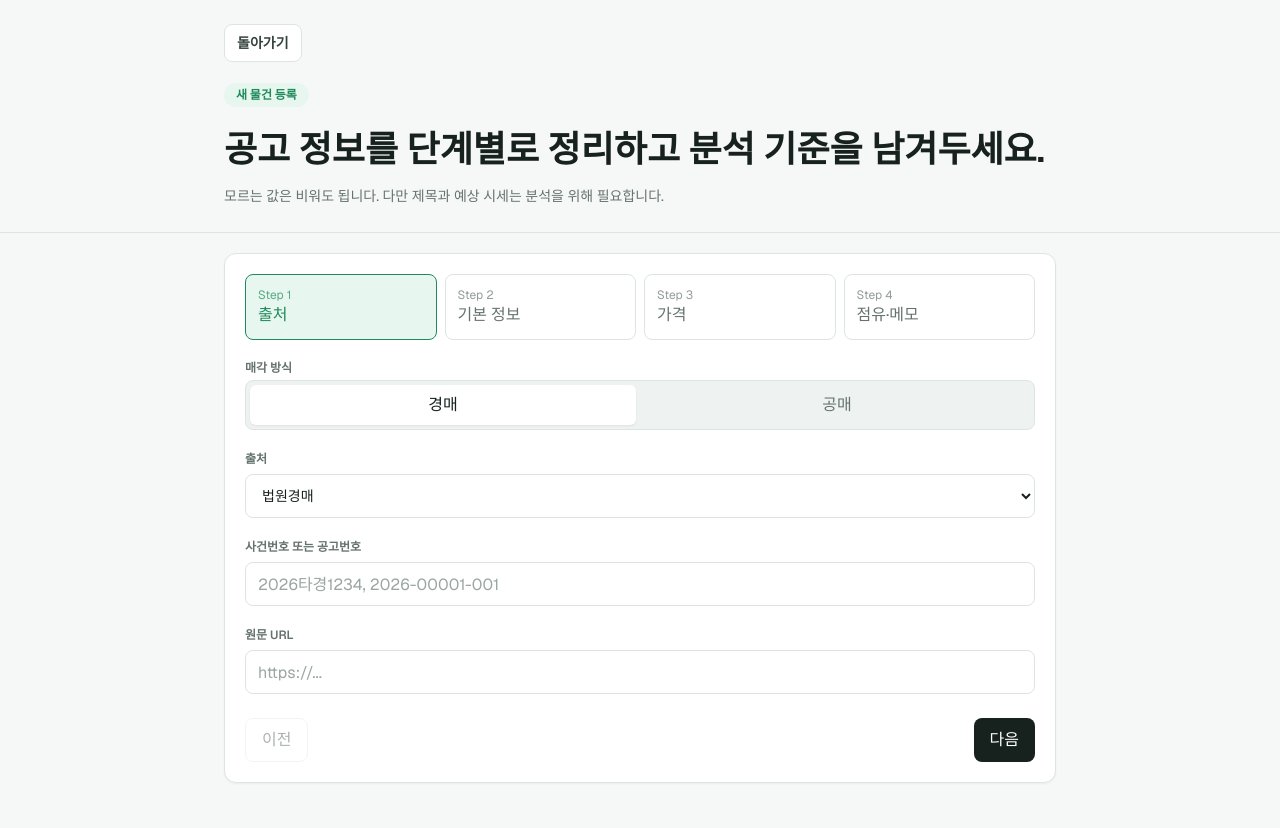
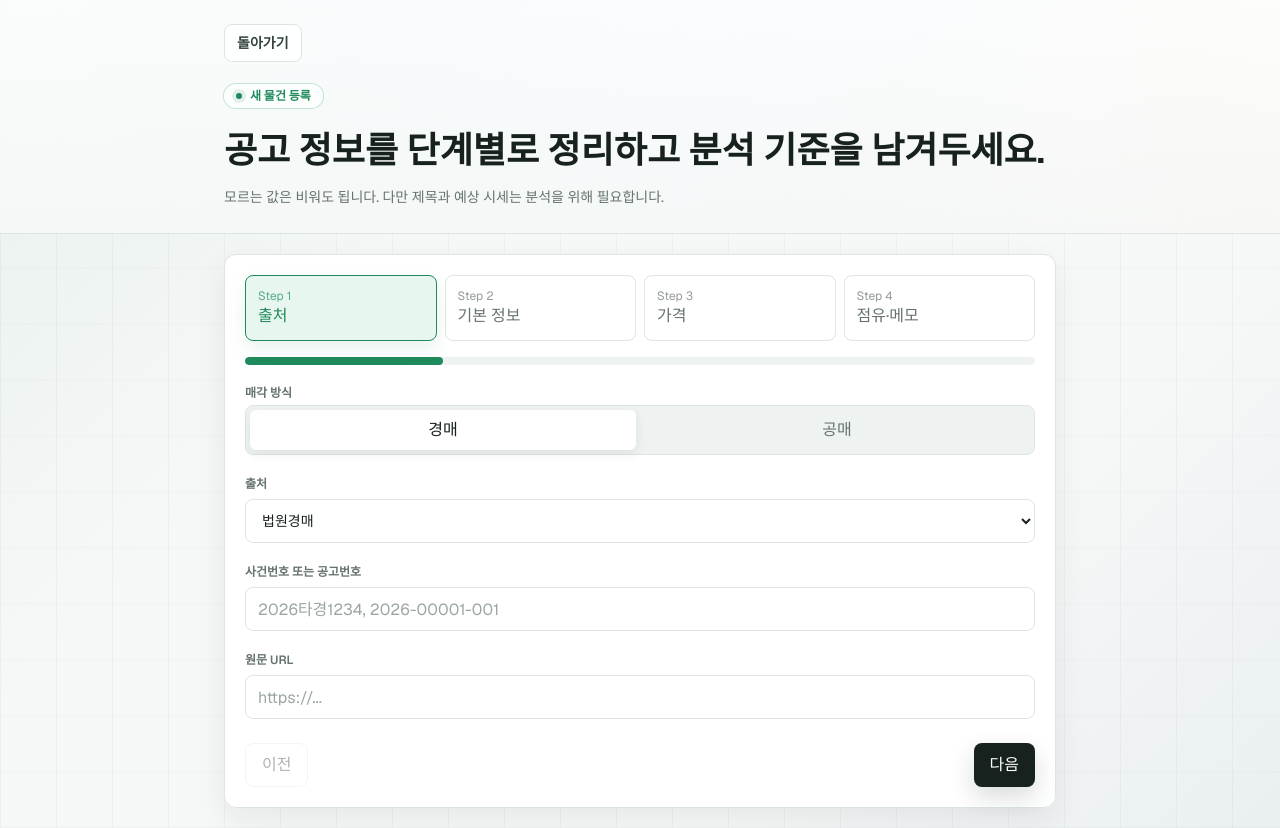
Before and after one commit to jinSsol/auction-risk-analyzer, a Next.js app: page /properties/new in a window 1280 px wide. Before the commit the page ends 803 px from the top, so only its background shows below. Built offline with nearby package versions, Linux system fonts and the light colour scheme.

Commit message:
Add polished interaction layer

```diff
--- a/app/globals.css
+++ b/app/globals.css
@@ -37,3 +37,90 @@ input:focus-visible {
   outline: 3px solid #d8f1e4;
   outline-offset: 2px;
 }
+
+.app-shell {
+  background:
+    linear-gradient(135deg, rgba(31, 138, 91, 0.07), transparent 34%),
+    linear-gradient(315deg, rgba(37, 92, 153, 0.06), transparent 28%),
+    repeating-linear-gradient(
+      90deg,
+      rgba(23, 33, 29, 0.035) 0,
+      rgba(23, 33, 29, 0.035) 1px,
+      transparent 1px,
+      transparent 56px
+    ),
+    repeating-linear-gradient(
+      0deg,
+      rgba(23, 33, 29, 0.025) 0,
+      rgba(23, 33, 29, 0.025) 1px,
+      transparent 1px,
+      transparent 56px
+    ),
+    #f6f8f7;
+}
+
+.hero-surface {
+  background:
+    linear-gradient(180deg, rgba(255, 255, 255, 0.72), rgba(246, 248, 247, 0.9)),
+    linear-gradient(120deg, rgba(231, 246, 238, 0.9), rgba(231, 240, 255, 0.64) 56%, rgba(255, 244, 215, 0.42));
+}
+
+.interactive-card {
+  transition:
+    border-color 180ms ease,
+    box-shadow 180ms ease,
+    transform 180ms ease,
+    background-color 180ms ease;
+}
+
+.interactive-card:hover {
+  transform: translateY(-2px);
+}
+
+.button-lift {
+  transition:
+    transform 160ms ease,
+    box-shadow 160ms ease,
+    background-color 160ms ease,
+    border-color 160ms ease,
+    color 160ms ease;
+}
+
+.button-lift:hover {
+  transform: translateY(-1px);
+}
+
+.risk-fill {
+  transition: width 420ms cubic-bezier(0.2, 0.8, 0.2, 1);
+}
+
+.reveal-up {
+  animation: reveal-up 420ms cubic-bezier(0.2, 0.8, 0.2, 1) both;
+}
+
+@keyframes reveal-up {
+  from {
+    opacity: 0;
+    transform: translateY(10px);
+  }
+
+  to {
+    opacity: 1;
+    transform: translateY(0);
+  }
+}
+
+@media (prefers-reduced-motion: reduce) {
+  .interactive-card,
+  .button-lift,
+  .risk-fill,
+  .reveal-up {
+    animation: none;
+    transition: none;
+  }
+
+  .interactive-card:hover,
+  .button-lift:hover {
+    transform: none;
+  }
+}
--- a/app/properties/PropertyForm.tsx
+++ b/app/properties/PropertyForm.tsx
@@ -107,6 +107,7 @@ export function PropertyForm({
   );
 
   const isMissingEditTarget = mode === "edit" && loaded && !existingItem;
+  const progress = ((step + 1) / steps.length) * 100;
 
   function update<K extends keyof Draft>(key: K, value: Draft[K]) {
     setDraft((current) => ({ ...current, [key]: value }));
@@ -169,17 +170,18 @@ export function PropertyForm({
   }
 
   return (
-    <main className="min-h-screen bg-[#F6F8F7] text-[#17211D]">
-      <section className="border-b border-[#DDE5E1] bg-[#F6F8F7]">
+    <main className="app-shell min-h-screen text-[#17211D]">
+      <section className="hero-surface border-b border-[#DDE5E1]">
         <div className="mx-auto max-w-4xl px-5 py-6 lg:px-8">
           <a
             href={mode === "edit" && itemId ? `/properties/${itemId}` : "/"}
-            className="inline-flex rounded-lg border border-[#DDE5E1] bg-white px-3 py-2 text-sm font-semibold text-[#34423C] transition hover:bg-[#F9FBFA]"
+            className="button-lift inline-flex rounded-lg border border-[#DDE5E1] bg-white/85 px-3 py-2 text-sm font-semibold text-[#34423C] backdrop-blur transition hover:bg-white"
           >
             돌아가기
           </a>
           <div className="mt-5">
-            <p className="inline-flex rounded-full bg-[#E7F6EE] px-3 py-1 text-xs font-semibold text-[#1F8A5B]">
+            <p className="inline-flex items-center gap-2 rounded-full bg-white/75 px-3 py-1 text-xs font-semibold text-[#1F8A5B] ring-1 ring-[#BFE3D0] backdrop-blur">
+              <span className="h-1.5 w-1.5 rounded-full bg-[#1F8A5B] shadow-[0_0_0_4px_rgba(31,138,91,0.12)]" />
               {mode === "edit" ? "내 물건 수정" : "새 물건 등록"}
             </p>
             <h1 className="mt-5 text-4xl font-semibold leading-tight tracking-normal text-[#17211D]">
@@ -194,16 +196,18 @@ export function PropertyForm({
       </section>
 
       <section className="mx-auto max-w-4xl px-5 py-5 lg:px-8">
-        <div className="rounded-xl border border-[#DDE5E1] bg-white p-4 shadow-[0_1px_2px_rgba(23,33,29,0.05)] md:p-5">
+        <div className="interactive-card rounded-xl border border-[#DDE5E1] bg-white/94 p-4 shadow-[0_12px_32px_rgba(23,33,29,0.07)] backdrop-blur md:p-5">
           <div className="grid gap-2 sm:grid-cols-4">
             {steps.map((label, index) => (
               <button
                 key={label}
                 onClick={() => setStep(index as StepId)}
-                className={`rounded-lg border px-3 py-3 text-left text-sm transition ${
+                className={`button-lift rounded-lg border px-3 py-3 text-left text-sm transition ${
                   step === index
-                    ? "border-[#1F8A5B] bg-[#E7F6EE] font-semibold text-[#1F8A5B]"
-                    : "border-[#DDE5E1] bg-white font-medium text-[#66736D] hover:bg-[#F9FBFA]"
+                    ? "border-[#1F8A5B] bg-[#E7F6EE] font-semibold text-[#1F8A5B] shadow-[0_8px_18px_rgba(31,138,91,0.1)]"
+                    : index < step
+                      ? "border-[#BFE3D0] bg-white font-semibold text-[#1F8A5B] hover:bg-[#F9FBFA]"
+                      : "border-[#DDE5E1] bg-white font-medium text-[#66736D] hover:bg-[#F9FBFA]"
                 }`}
               >
                 <span className="block text-xs opacity-70">Step {index + 1}</span>
@@ -211,8 +215,14 @@ export function PropertyForm({
               </button>
             ))}
           </div>
+          <div className="mt-4 h-2 overflow-hidden rounded-full bg-[#EEF3F1]">
+            <div
+              className="risk-fill h-full rounded-full bg-[#1F8A5B]"
+              style={{ width: `${progress}%` }}
+            />
+          </div>
 
-          <div className="mt-5">
+          <div className="reveal-up mt-5" key={step}>
             {step === 0 ? <SourceStep draft={draft} update={update} /> : null}
             {step === 1 ? <BasicStep draft={draft} update={update} /> : null}
             {step === 2 ? <PriceStep draft={draft} update={update} /> : null}
@@ -229,7 +239,7 @@ export function PropertyForm({
             <button
               onClick={goBack}
               disabled={step === 0}
-              className="h-11 rounded-lg border border-[#DDE5E1] bg-white px-4 text-sm font-semibold text-[#34423C] transition hover:bg-[#F9FBFA] disabled:cursor-not-allowed disabled:opacity-40"
+              className="button-lift h-11 rounded-lg border border-[#DDE5E1] bg-white px-4 text-sm font-semibold text-[#34423C] transition hover:bg-[#F9FBFA] disabled:cursor-not-allowed disabled:opacity-40"
             >
               이전
             </button>
@@ -237,14 +247,14 @@ export function PropertyForm({
               {step < 3 ? (
                 <button
                   onClick={goNext}
-                  className="h-11 rounded-lg bg-[#17211D] px-4 text-sm font-semibold text-white transition hover:bg-[#26332E]"
+                  className="button-lift h-11 rounded-lg bg-[#17211D] px-4 text-sm font-semibold text-white shadow-[0_10px_24px_rgba(23,33,29,0.16)] transition hover:bg-[#26332E]"
                 >
                   다음
                 </button>
               ) : (
                 <button
                   onClick={submit}
-                  className="h-11 rounded-lg bg-[#17211D] px-4 text-sm font-semibold text-white transition hover:bg-[#26332E]"
+                  className="button-lift h-11 rounded-lg bg-[#17211D] px-4 text-sm font-semibold text-white shadow-[0_10px_24px_rgba(23,33,29,0.16)] transition hover:bg-[#26332E]"
                 >
                   저장하고 상세 보기
                 </button>
@@ -457,7 +467,7 @@ function Segmented({
             onClick={() => onChange(option)}
             className={`h-10 rounded-md text-sm transition ${
               value === option
-                ? "bg-white font-semibold text-[#17211D] shadow-[0_1px_2px_rgba(23,33,29,0.08)]"
+                ? "bg-white font-semibold text-[#17211D] shadow-[0_4px_12px_rgba(23,33,29,0.08)]"
                 : "font-medium text-[#66736D] hover:bg-white/70"
             }`}
           >
@@ -481,7 +491,7 @@ function Toggle({
   return (
     <button
       onClick={() => onChange(!checked)}
-      className={`flex h-11 items-center justify-between rounded-lg border px-3 text-sm font-semibold transition ${
+      className={`button-lift flex h-11 items-center justify-between rounded-lg border px-3 text-sm font-semibold transition ${
         checked
           ? "border-[#F3D083] bg-[#FFF4D7] text-[#8A5B00]"
           : "border-[#DDE5E1] bg-white text-[#66736D] hover:bg-[#F9FBFA]"
```
Also changed, not shown: app/page.tsx (+32 -17 lines), app/properties/[id]/PropertyDetailClient.tsx (+22 -15 lines).
